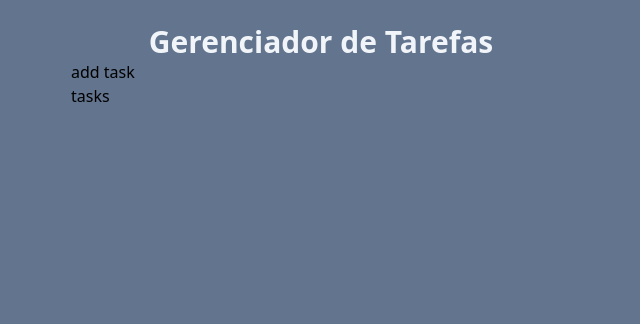
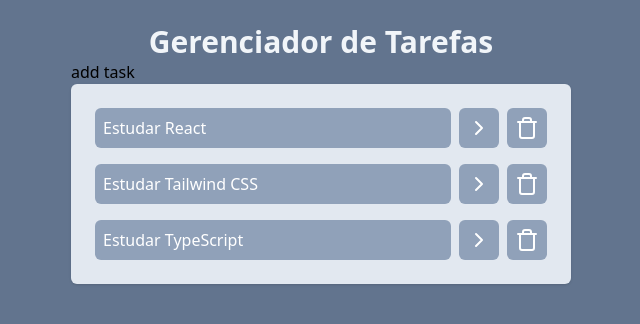
Before and after one commit to alexandrejuniorc/fsc-react, a React (Vite) app: page / in a window 1280 px wide. Shown: the top 324 px of the page, without its empty margins (319-959 px from the left). Built offline with nearby package versions, Linux system fonts and the light colour scheme.

Commit message:
feat: create Tasks component

```diff
--- a/eslint.config.js
+++ b/eslint.config.js
@@ -1,38 +1,39 @@
-import js from '@eslint/js'
-import globals from 'globals'
-import react from 'eslint-plugin-react'
-import reactHooks from 'eslint-plugin-react-hooks'
-import reactRefresh from 'eslint-plugin-react-refresh'
+import js from "@eslint/js";
+import globals from "globals";
+import react from "eslint-plugin-react";
+import reactHooks from "eslint-plugin-react-hooks";
+import reactRefresh from "eslint-plugin-react-refresh";
 
 export default [
-  { ignores: ['dist'] },
+  { ignores: ["dist"] },
   {
-    files: ['**/*.{js,jsx}'],
+    files: ["**/*.{js,jsx}"],
     languageOptions: {
       ecmaVersion: 2020,
       globals: globals.browser,
       parserOptions: {
-        ecmaVersion: 'latest',
+        ecmaVersion: "latest",
         ecmaFeatures: { jsx: true },
-        sourceType: 'module',
+        sourceType: "module",
       },
     },
-    settings: { react: { version: '18.3' } },
+    settings: { react: { version: "18.3" } },
     plugins: {
       react,
-      'react-hooks': reactHooks,
-      'react-refresh': reactRefresh,
+      "react-hooks": reactHooks,
+      "react-refresh": reactRefresh,
     },
     rules: {
       ...js.configs.recommended.rules,
       ...react.configs.recommended.rules,
-      ...react.configs['jsx-runtime'].rules,
+      ...react.configs["jsx-runtime"].rules,
       ...reactHooks.configs.recommended.rules,
-      'react/jsx-no-target-blank': 'off',
-      'react-refresh/only-export-components': [
-        'warn',
+      "react/jsx-no-target-blank": "off",
+      "react-refresh/only-export-components": [
+        "warn",
         { allowConstantExport: true },
       ],
+      "react/prop-types": "off",
     },
   },
-]
+];
--- a/package.json
+++ b/package.json
@@ -12,6 +12,7 @@
   },
   "dependencies": {
     "@tailwindcss/vite": "^4.0.6",
+    "lucide-react": "^0.475.0",
     "react": "^18.3.1",
     "react-dom": "^18.3.1",
     "tailwindcss": "^4.0.6"
--- a/src/App.jsx
+++ b/src/App.jsx
@@ -1,7 +1,51 @@
+import { useState } from "react";
 import AddTask from "./components/AddTask";
 import Tasks from "./components/Tasks";
 
 function App() {
+  const [tasks, setTasks] = useState([
+    {
+      id: 1,
+      title: "Estudar React",
+      description: "Estudar React para criar aplicações web",
+      isCompleted: false,
+    },
+    {
+      id: 2,
+      title: "Estudar Tailwind CSS",
+      description: "Estudar Tailwind CSS para estilizar aplicações web",
+      isCompleted: false,
+    },
+    {
+      id: 3,
+      title: "Estudar TypeScript",
+      description:
+        "Estudar TypeScript para adicionar tipagem em aplicações web",
+      isCompleted: false,
+    },
+  ]);
+
+  function onRemoveTask(taskId) {
+    const newTasks = tasks.filter((task) => task.id !== taskId);
+    console.log(newTasks);
+    setTasks(newTasks);
+  }
+
+  function onTaskClick(taskId) {
+    const newTasks = tasks.map((task) => {
+      // Preciso atualizar essa tarefa
+      if (task.id === taskId) {
+        return {
+          ...task,
+          isCompleted: !task.isCompleted,
+        };
+      }
+      // Não preciso atualizar essa tarefa
+      return task;
+    });
+    setTasks(newTasks);
+  }
+
   return (
     <div className="flex h-screen w-screen justify-center bg-slate-500 p-6">
       <div className="w-[500px]">
@@ -10,7 +54,7 @@ function App() {
         </h1>
 
         <AddTask />
-        <Tasks />
+        <Tasks {...{ tasks, onTaskClick, onRemoveTask }} />
       </div>
     </div>
   );
--- a/src/components/Tasks.jsx
+++ b/src/components/Tasks.jsx
@@ -1,5 +1,31 @@
-function Tasks() {
-  return <h1>tasks</h1>;
+import { ChevronRightIcon, TrashIcon } from "lucide-react";
+
+function Tasks({ tasks, onTaskClick, onRemoveTask }) {
+  return (
+    <ul className="space-y-4 rounded-md bg-slate-200 p-6 shadow">
+      {tasks.map((task) => (
+        <li key={task.id} className="flex gap-2">
+          <button
+            onClick={() => onTaskClick(task.id)}
+            className={`w-full rounded-md bg-slate-400 p-2 text-left text-white ${task.isCompleted && "line-through"}`}
+          >
+            {task.title}
+          </button>
+
+          <button className="rounded-md bg-slate-400 p-2 text-white">
+            <ChevronRightIcon />
+          </button>
+
+          <button
+            onClick={() => onRemoveTask(task.id)}
+            className="rounded-md bg-slate-400 p-2 text-white"
+          >
+            <TrashIcon />
+          </button>
+        </li>
+      ))}
+    </ul>
+  );
 }
 
 export default Tasks;
```
Also changed, not shown: 1 other file (tests, documents, lock files or other folders).
